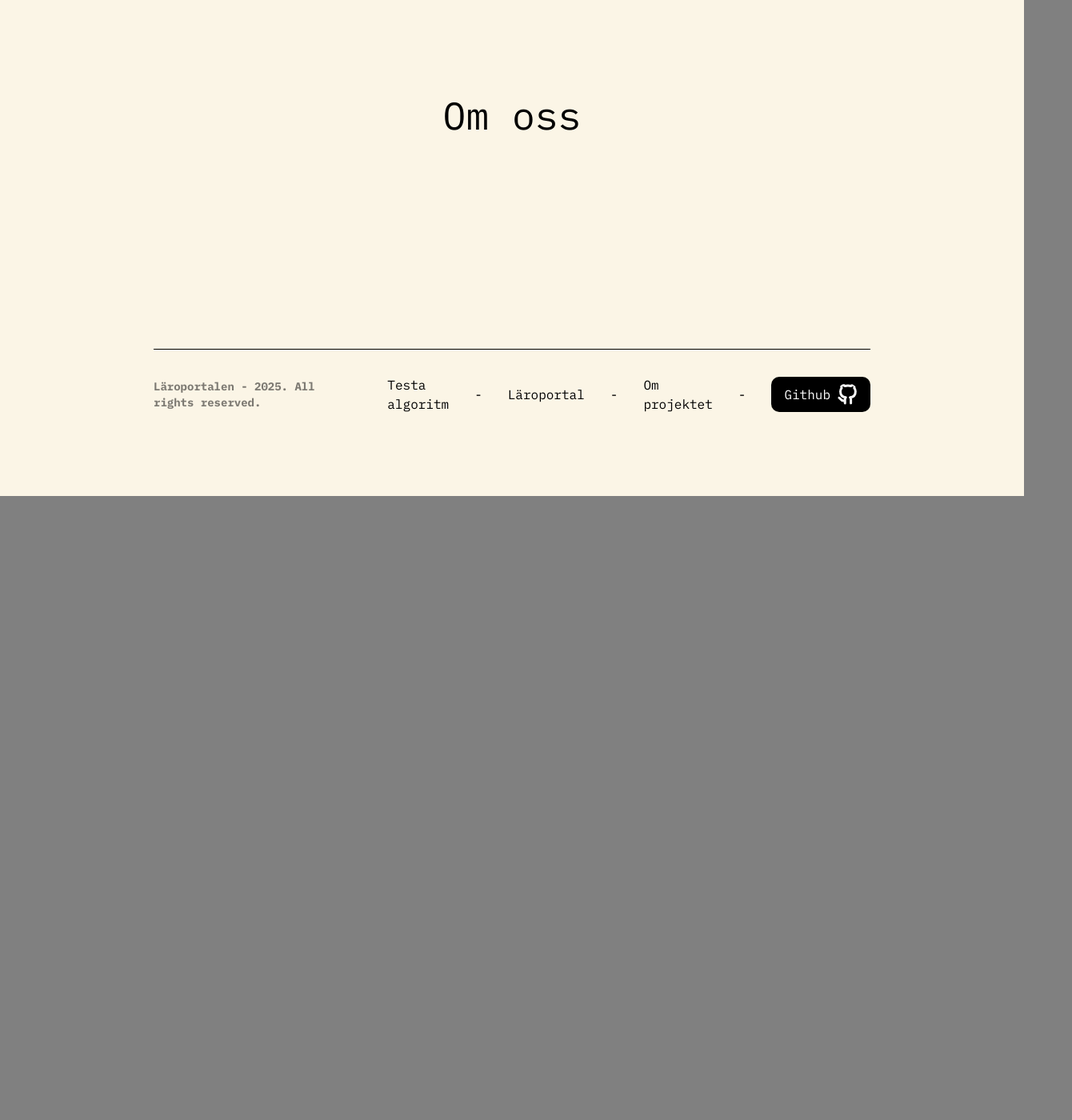
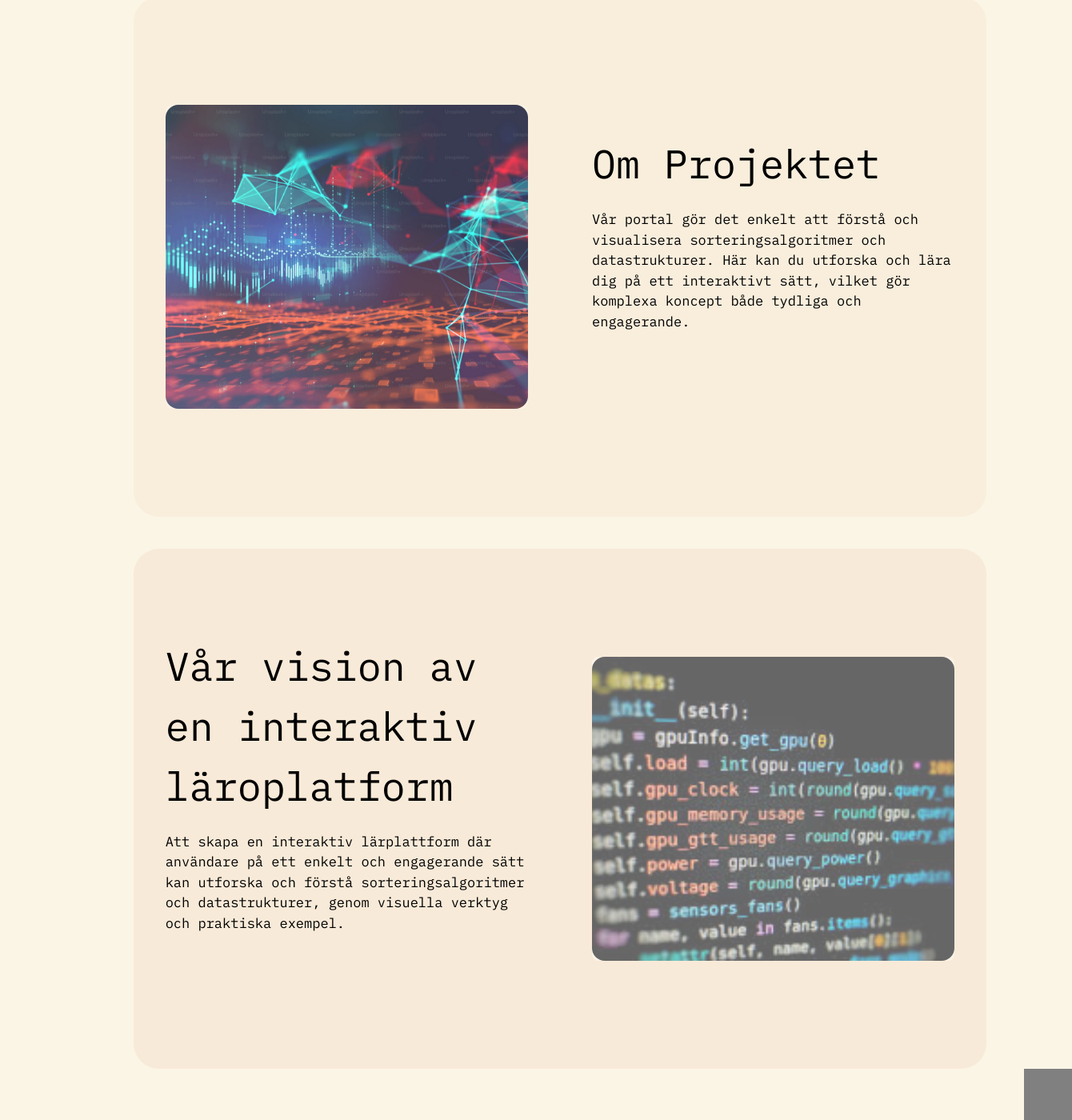
Before and after one commit to Emilaberg/datacentralen, a React (Vite) app: page /about-us in a window 1280 px wide. Shown: the part 180-1580 px from the top of the page at 80% size, 1340 px wide, since content can reach past the window. Before the commit the page ends 800 px from the top, so only its background shows below. Built offline with nearby package versions, Linux system fonts and the light colour scheme; no server answers.

Commit message:
working on about us

```diff
--- a/src/Routing/routes/About us/AboutUs.tsx
+++ b/src/Routing/routes/About us/AboutUs.tsx
@@ -2,10 +2,50 @@ import React from "react";
 
 const AboutUs = () => {
   return (
-    <section className=" bg-blanchOrange h-full w-full flex justify-center">
-      <div className="my-30">
-        <p className="text-5xl">Om oss</p>
-      </div>
+    <section className=" bg-blanchOrange h-full w-full mr-15 ml-15 flex flex-col justify-center items-center mt-20">
+      <article className=" w-5/6 h-[650px] flex bg-[#CF6227]/5 p-10 radious-xl rounded-4xl">
+        <div className="flex gap-20 items-center">
+          <div className="relative h-4/6 w-3/6">
+            <img
+              src="src\assets\icons\dataStructure.jpg"
+              alt="dataStructure"
+              className="h-full w-full object-cover rounded-2xl"
+            />
+            <div className="absolute top-0 left-0 h-full w-full bg-white/20 rounded-lg"></div>
+          </div>
+          <div className="flex flex-col w-2/4 pb-15 gap-5">
+            <h1 className="text-[50px]">Om Projektet</h1>
+            <p className="text-[17px]">
+              Vår portal gör det enkelt att förstå och visualisera
+              sorteringsalgoritmer och datastrukturer. Här kan du utforska och
+              lära dig på ett interaktivt sätt, vilket gör komplexa koncept både
+              tydliga och engagerande.
+            </p>
+          </div>
+        </div>
+      </article>
+      <article className="mt-10 w-5/6 h-[650px] flex bg-[#D7875D]/10 p-10 radious-xl rounded-4xl">
+        <div className="flex gap-20 items-center">
+          <div className="flex flex-col w-2/4 pb-15 gap-5">
+            <h1 className="text-[50px]">
+              Vår vision av en interaktiv läroplatform
+            </h1>
+            <p className="text-[17px]">
+              Att skapa en interaktiv lärplattform där användare på ett enkelt
+              och engagerande sätt kan utforska och förstå sorteringsalgoritmer
+              och datastrukturer, genom visuella verktyg och praktiska exempel.
+            </p>
+          </div>
+          <div className="relative h-4/6 w-3/6">
+            <img
+              src="src\assets\icons\code.jpg"
+              alt="code"
+              className="h-full w-full object-cover rounded-2xl"
+            />
+            <div className="absolute top-0 left-0 h-full w-full bg-white/40 rounded-lg"></div>
+          </div>
+        </div>
+      </article>
     </section>
   );
 };
```
Also changed, not shown: src/assets/icons/code.jpg (added), src/assets/icons/dataStructure.jpg (added).
